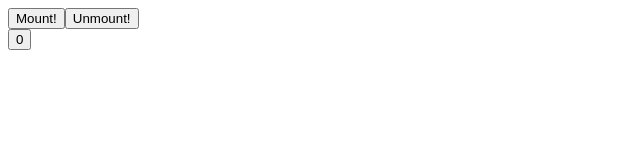
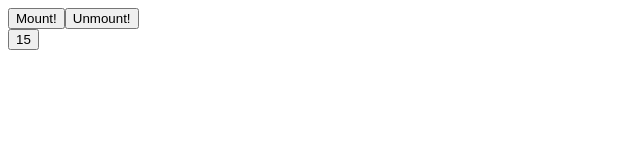
Before and after one commit to aks-/getting-dirty-with-react, a React app: page / in a window 1280 px wide. Both pictures are taken after a click on the button "Mount!". Shown: the top 160 px of the page, without its empty margins (0-640 px from the left). Built offline with nearby package versions, Linux system fonts and the light colour scheme.

Commit message:
Mount/Unmount Usage

```diff
--- a/App.js
+++ b/App.js
@@ -14,17 +14,19 @@
     });
   }
   componentWillMount() {
-    console.log('Mounting');
+    this.setState({
+      m: 3
+    });
   }
   componentDidMount() {
-    console.log('Mounted');
+    this.inc = setInterval(this.update, 500);
   }
   componentWillUnmount() {
-    console.log('Done some clean up, bye!');
+    clearInterval(this.inc);
   }
   render() {
     console.log('rendering');
-    return <button onClick={this.update}>{this.state.val}</button>
+    return <button onClick={this.update}>{this.state.val*this.state.m}</button>
   }
 }
 
```
